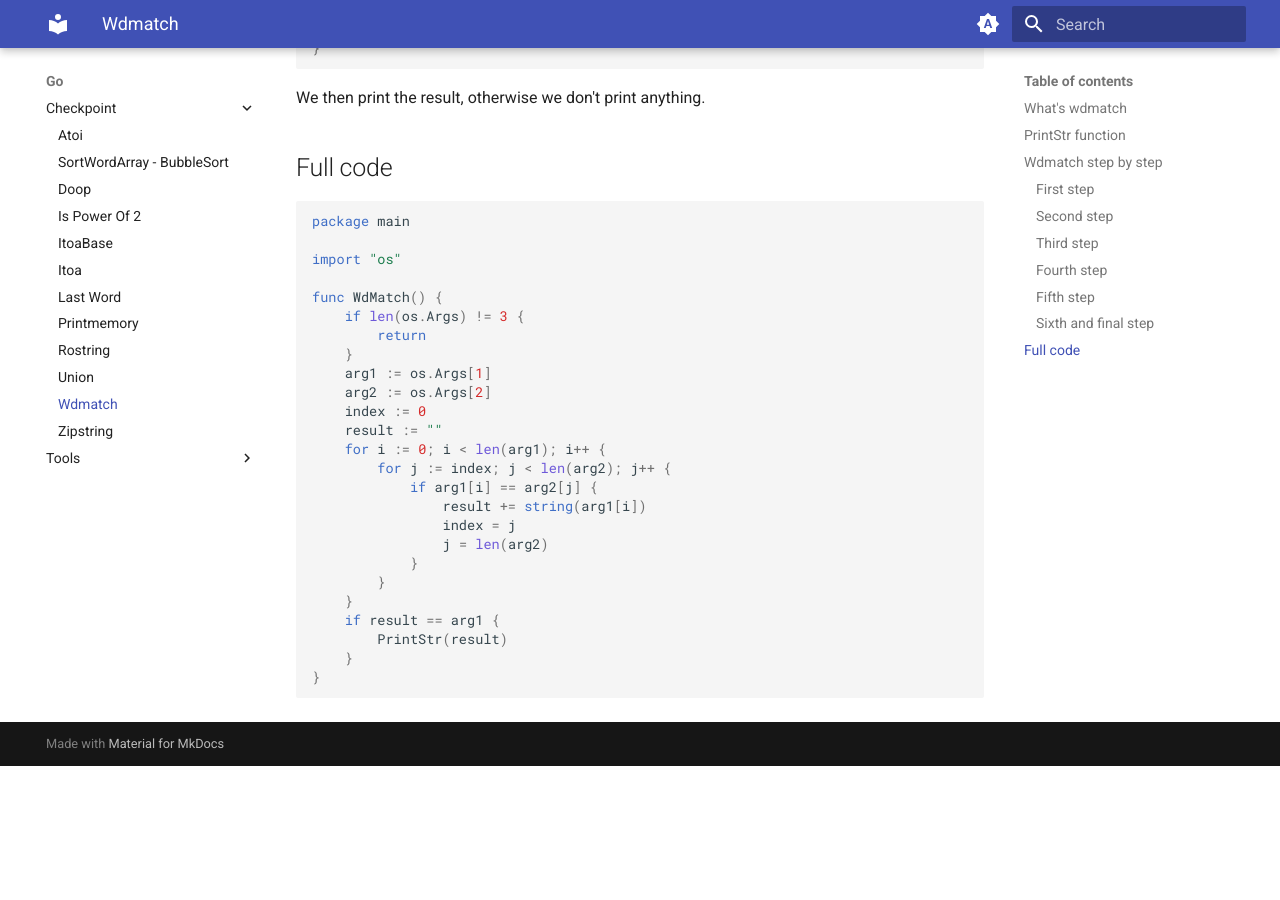
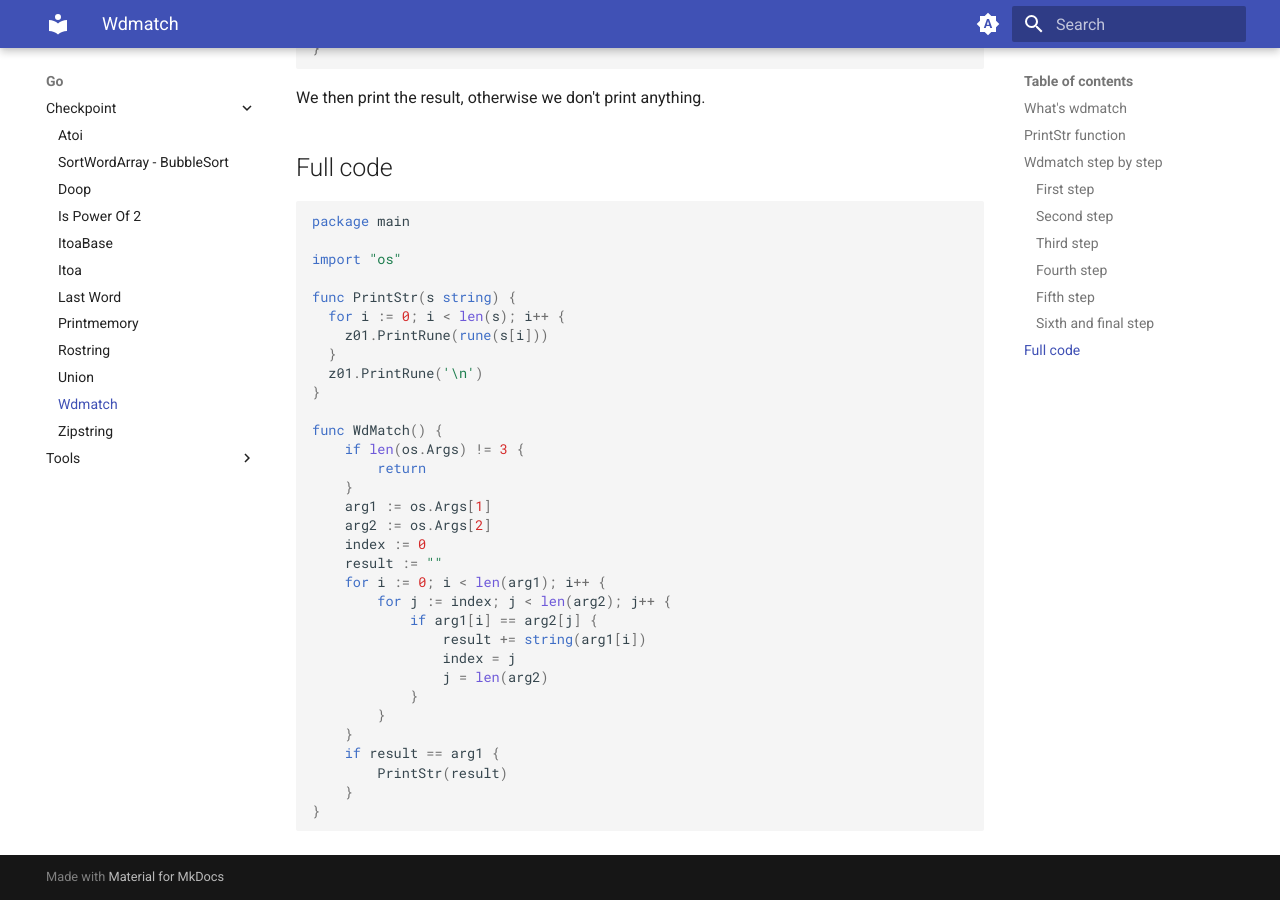
Before and after one commit to Z01-HelloThere/doc, an MkDocs documentation site: the page built from docs/go/checkpoint/WdmatchDoc.md, in a window 1280 px wide and 900 px high, scrolled down 2443 px. Built offline with MkDocs 1.6.1 and Material for MkDocs 9.7.7, drawn with Linux system fonts in a browser that asks for light colours; before the commit the page ends 3209 px from its top, so only the background shows below that.

Commit message:
WdmatchDocModified2.md

```diff
--- a/docs/go/checkpoint/WdmatchDoc.md
+++ b/docs/go/checkpoint/WdmatchDoc.md
@@ -108,6 +108,13 @@ package main
 
 import "os"
 
+func PrintStr(s string) {
+  for i := 0; i < len(s); i++ {
+    z01.PrintRune(rune(s[i]))
+  }
+  z01.PrintRune('\n')
+}
+
 func WdMatch() {
 	if len(os.Args) != 3 {
 		return
```
